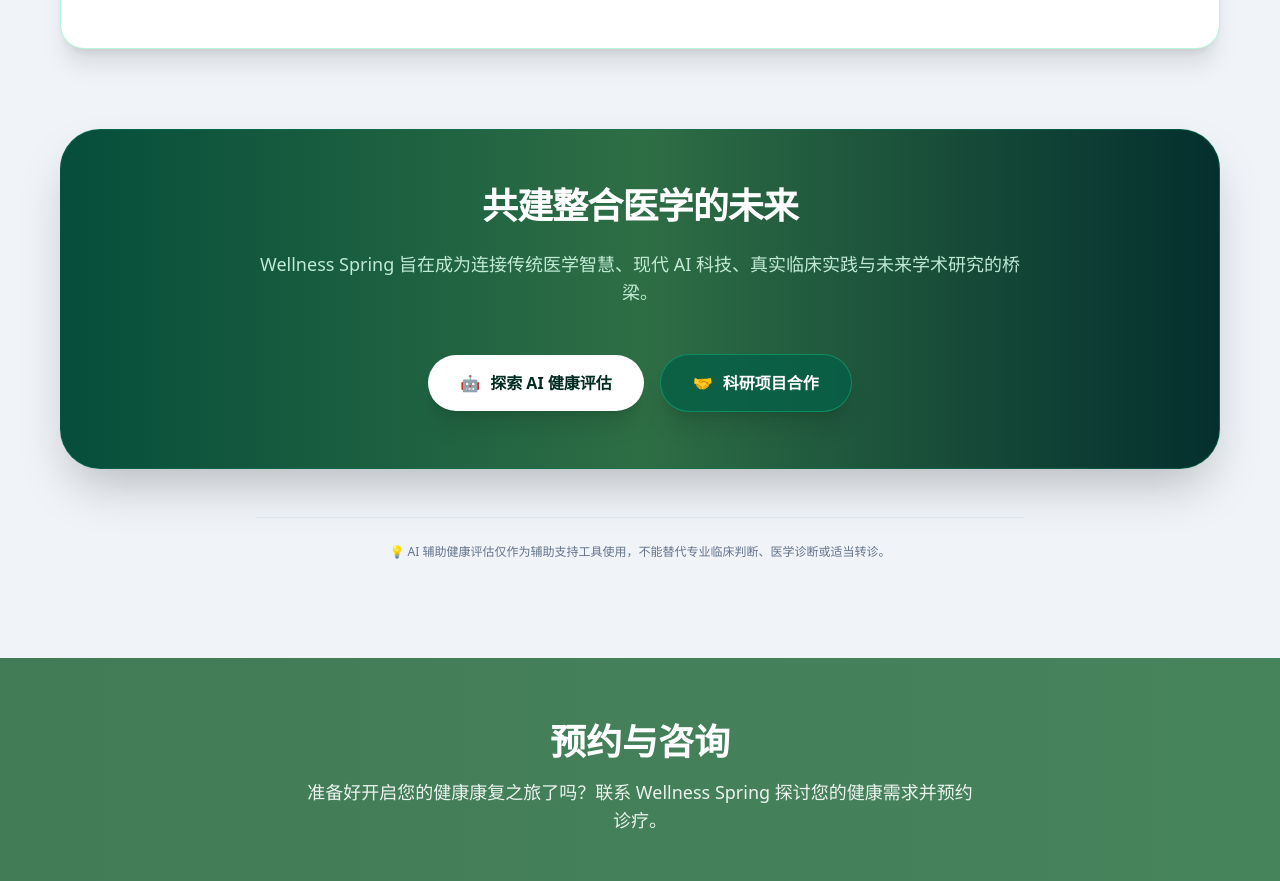
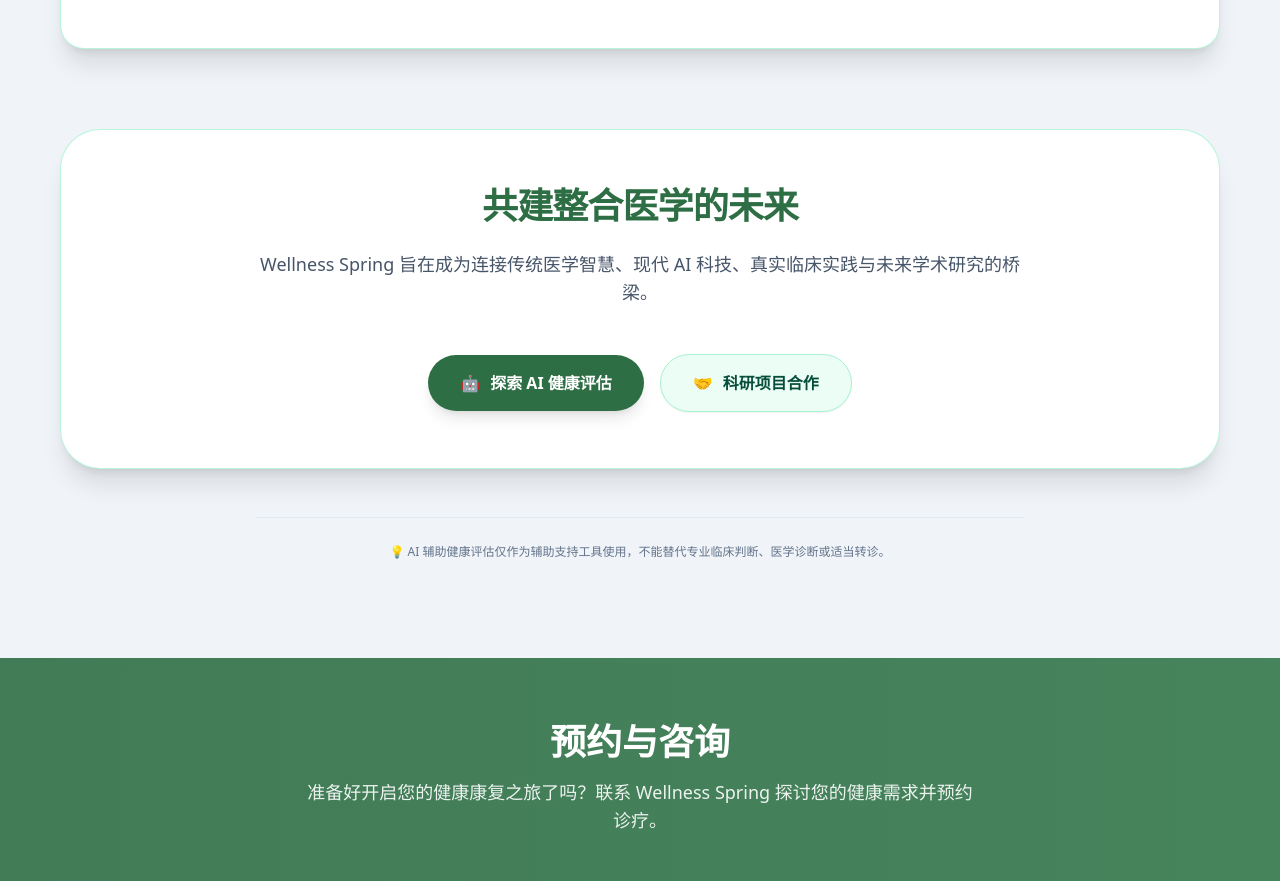
Before and after one commit to gogolf2020-byte/home, a React (Vite) app: page /research in a window 1280 px wide. Shown: the part 1620-2501 px from the top of the page. Built offline with nearby package versions, Linux system fonts and the light colour scheme.

Commit message:
style(research-innovation): update bottom closing card module to light-colored style matching site design

```diff
--- a/src/components/ResearchInnovation.jsx
+++ b/src/components/ResearchInnovation.jsx
@@ -100,13 +100,13 @@
         </div>
 
         {/* 3. BOTTOM CLOSING SECTION */}
-        <div className="bg-gradient-to-r from-emerald-900 via-primary to-teal-950 text-white rounded-[2.5rem] p-8 sm:p-14 shadow-2xl text-center border border-emerald-700/50 relative overflow-hidden">
+        <div className="bg-white dark:bg-slate-900 rounded-[2.5rem] p-8 sm:p-14 shadow-xl border border-emerald-200/80 dark:border-slate-800 text-center relative overflow-hidden">
           <div className="max-w-3xl mx-auto space-y-6">
-            <h3 className="text-2xl sm:text-4xl font-extrabold text-white tracking-tight">
+            <h3 className="text-2xl sm:text-4xl font-extrabold text-primary dark:text-emerald-300 tracking-tight">
               {t('researchInnovation.footerTitle')}
             </h3>
 
-            <p className="text-emerald-100/90 text-base sm:text-lg leading-relaxed">
+            <p className="text-slate-600 dark:text-slate-300 text-base sm:text-lg leading-relaxed">
               {t('researchInnovation.footerDesc')}
             </p>
 
@@ -114,7 +114,7 @@
             <div className="pt-6 flex flex-col sm:flex-row items-center justify-center gap-4">
               <Link
                 to="/services/ai-assessment"
-                className="w-full sm:w-auto inline-flex items-center justify-center gap-2.5 bg-white text-emerald-950 hover:bg-emerald-50 font-extrabold px-8 py-4 rounded-full text-base shadow-xl transition-all hover:scale-105 active:scale-95"
+                className="w-full sm:w-auto inline-flex items-center justify-center gap-2.5 bg-primary hover:bg-secondary dark:bg-emerald-600 dark:hover:bg-emerald-500 text-white font-extrabold px-8 py-4 rounded-full text-base shadow-lg transition-all hover:scale-105 active:scale-95"
               >
                 <span>🤖</span>
                 <span>{t('researchInnovation.btnExplore')}</span>
@@ -122,7 +122,7 @@
 
               <a
                 href="#contact"
-                className="w-full sm:w-auto inline-flex items-center justify-center gap-2.5 bg-emerald-800/80 hover:bg-emerald-800 text-white border border-emerald-500/50 font-extrabold px-8 py-4 rounded-full text-base shadow-xl transition-all hover:scale-105 active:scale-95"
+                className="w-full sm:w-auto inline-flex items-center justify-center gap-2.5 bg-emerald-50 hover:bg-emerald-100 text-emerald-900 dark:bg-slate-800 dark:hover:bg-slate-700 dark:text-emerald-300 border border-emerald-200 dark:border-slate-700 font-extrabold px-8 py-4 rounded-full text-base shadow-sm transition-all hover:scale-105 active:scale-95"
               >
                 <span>🤝</span>
                 <span>{t('researchInnovation.btnCollaborate')}</span>
```
